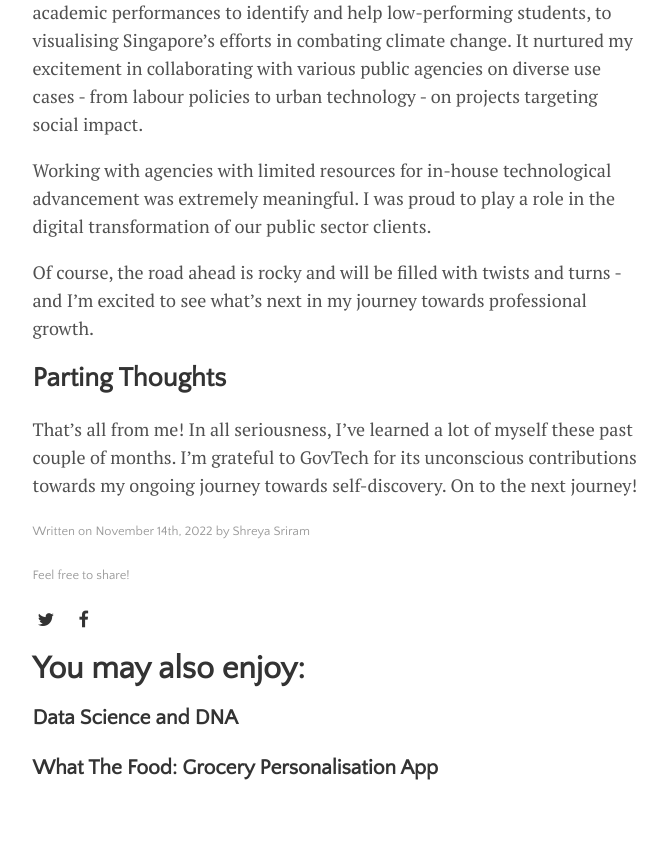
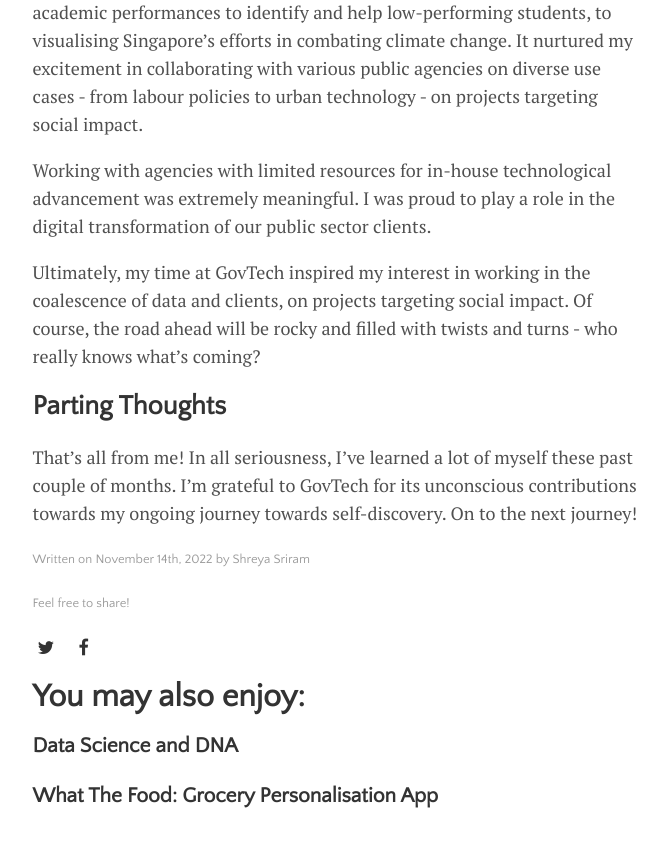
Before and after one commit to shreyasriram4/shreyasriram4.github.io, a Jekyll site: the page built from _posts/2022-11-14-govtech-internship.md, in a window 1280 px wide and 900 px high, scrolled down 6413 px. Shown: the top 847 px of the window, without its empty margins (300-967 px from the left). Built offline with Jekyll 4.4.1, drawn with Linux system fonts in a browser that asks for light colours.

Commit message:
Update 2022-11-14-govtech-internship.md

```diff
--- a/_posts/2022-11-14-govtech-internship.md
+++ b/_posts/2022-11-14-govtech-internship.md
@@ -98,7 +98,7 @@ I loved learning about my colleagues’ work - from modelling students’ academ
 
 Working with agencies with limited resources for in-house technological advancement was extremely meaningful. I was proud to play a role in the digital transformation of our public sector clients.
 
-Of course, the road ahead is rocky and will be filled with twists and turns - and I'm excited to see what's next in my journey towards professional growth.
+Ultimately, my time at GovTech inspired my interest in working in the coalescence of data and clients, on projects targeting social impact. Of course, the road ahead will be rocky and filled with twists and turns - who really knows what's coming?
 
 ## Parting Thoughts
 
```
